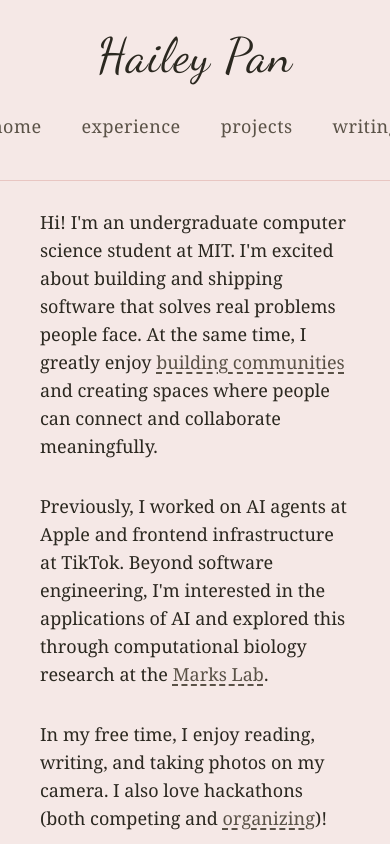
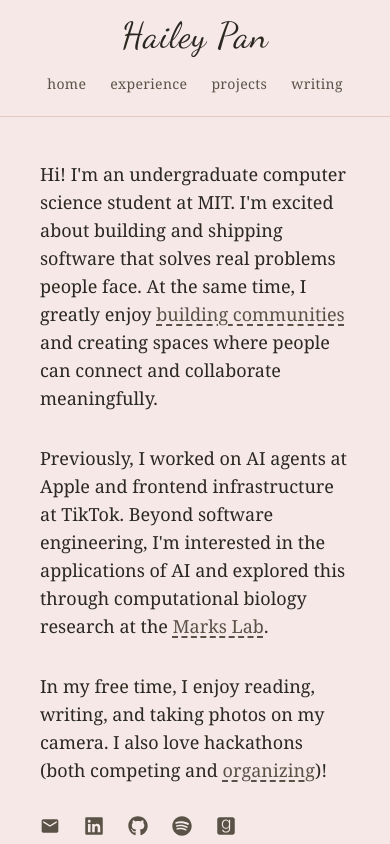
Before and after one commit to hap196/portfolio-website, a Next.js app: page / in a window 390 px wide. Shown: the top 844 px of the page. Built offline with nearby package versions, Linux system fonts and the light colour scheme; a web font is replaced by a local one.

Commit message:
responsiveness

```diff
--- a/app/components/Navbar.tsx
+++ b/app/components/Navbar.tsx
@@ -10,7 +10,7 @@ export default function Navbar() {
   const rightNavItems = ["projects", "writing"];
 
   return (
-    <nav className="fixed top-0 left-0 w-full bg-[var(--color-background)] border-b border-[var(--color-border)] py-8 px-8 z-50">
+    <nav className="fixed top-0 left-0 w-full bg-[var(--color-background)] border-b border-[var(--color-border)] py-4 md:py-8 px-8 z-50">
       <div>
         <div className="hidden md:flex items-center justify-center">
           <div className="flex items-center">
@@ -84,9 +84,9 @@ export default function Navbar() {
           </div>
         </div>
 
-        <div className="md:hidden flex flex-col items-center space-y-6">
+        <div className="md:hidden flex flex-col items-center space-y-3">
           <div>
-            <h1 className="text-5xl font-light text-[var(--color-text-primary)] tracking-wide whitespace-nowrap font-['Dancing_Script',cursive] text-center">
+            <h1 className="text-4xl md:text-5xl font-light text-[var(--color-text-primary)] tracking-wide whitespace-nowrap font-['Dancing_Script',cursive] text-center">
               Hailey Pan
             </h1>
           </div>
@@ -97,10 +97,10 @@ export default function Navbar() {
                 key={item}
                 href={item === "home" ? "/" : `/${item.toLowerCase()}`}
                 onClick={() => setActiveItem(item)}
-                className="relative px-4 py-2 no-underline group"
+                className="relative px-2 py-1 no-underline group"
               >
                 <span
-                  className={`text-lg font-light tracking-wide transition-all font-serif ${
+                  className={`text-sm sm:text-base font-light tracking-wide transition-all font-serif ${
                     activeItem === item
                       ? "text-[var(--color-text-primary)]"
                       : "text-[var(--color-text-secondary)] hover:text-[var(--color-text-primary)]"
--- a/app/experience/page.tsx
+++ b/app/experience/page.tsx
@@ -3,9 +3,9 @@ import experiencesData from "./experiences.json";
 
 export default function Experience() {
   return (
-    <main className="min-h-screen bg-[var(--color-background)] pt-40 md:pt-28 flex flex-col">
+    <main className="min-h-screen bg-[var(--color-background)] pt-28 md:pt-28 flex flex-col">
       <div className="max-w-3xl px-10 container mx-auto px-8 py-12 flex-grow">
-        <h1 className="text-4xl font-light text-[var(--color-text-primary)] font-serif mb-12 text-center md:text-left">
+        <h1 className="text-3xl md:text-4xl font-light text-[var(--color-text-primary)] font-serif mb-12 text-center md:text-left">
           Experience
         </h1>
 
--- a/app/page.tsx
+++ b/app/page.tsx
@@ -3,7 +3,7 @@ import Footer from "./components/Footer";
 
 export default function Home() {
   return (
-    <main className="min-h-screen bg-[var(--color-background)] pt-40 md:pt-28 flex flex-col">
+    <main className="min-h-screen bg-[var(--color-background)] pt-28 md:pt-28 flex flex-col">
       <div className="max-w-3xl px-10 container mx-auto px-8 py-12 flex-grow">
         <h1 className="text-4xl font-light text-[var(--color-text-primary)] font-serif"></h1>
         <p className="text-lg text-[var(--color-text-primary)] font-serif">
--- a/app/projects/page.tsx
+++ b/app/projects/page.tsx
@@ -4,9 +4,9 @@ import projectsData from "./projects.json";
 
 export default function Projects() {
   return (
-    <main className="min-h-screen bg-[var(--color-background)] pt-40 md:pt-28 flex flex-col">
+    <main className="min-h-screen bg-[var(--color-background)] pt-28 md:pt-28 flex flex-col">
       <div className="max-w-3xl px-10 container mx-auto px-8 py-12 flex-grow">
-        <h1 className="text-4xl font-light text-[var(--color-text-primary)] font-serif mb-12 text-center md:text-left">
+        <h1 className="text-3xl md:text-4xl font-light text-[var(--color-text-primary)] font-serif mb-8 md:mb-12 text-center md:text-left">
           Projects
         </h1>
 
--- a/app/writing/page.tsx
+++ b/app/writing/page.tsx
@@ -2,9 +2,9 @@ import Footer from "../components/Footer";
 
 export default function Writing() {
   return (
-    <main className="min-h-screen bg-[var(--color-background)] pt-40 md:pt-28 flex flex-col">
+    <main className="min-h-screen bg-[var(--color-background)] pt-28 md:pt-28 flex flex-col">
       <div className="max-w-3xl px-10 container mx-auto px-8 py-12 flex-grow">
-        <h1 className="text-4xl font-light text-[var(--color-text-primary)] font-serif mb-12 text-center md:text-left">
+        <h1 className="text-3xl md:text-4xl font-light text-[var(--color-text-primary)] font-serif mb-12 text-center md:text-left">
           Writing
         </h1>
 
```
